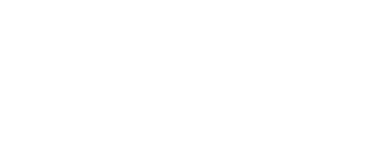
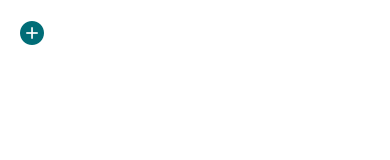
Before and after one commit to hollowayjenelle/notes-app, a React Native app: screen /Home in a window 390 px wide. Shown: the top 160 px of the page. Built offline with nearby package versions, Linux system fonts and the light colour scheme.

Commit message:
create Home Page

```diff
--- a/App.js
+++ b/App.js
@@ -1,4 +1,3 @@
-import "react-native-gesture-handler";
 import React, { useCallback } from "react";
 import { useFonts } from "expo-font";
 import * as SplashScreen from "expo-splash-screen";
@@ -6,6 +5,7 @@
 import { StyleSheet, Text, View } from "react-native";
 
 import { globalStyles } from "./styles/global";
+import Home from "./screens/Home";
 
 export default function App() {
   const [fontsLoaded, fontError] = useFonts({
@@ -22,7 +22,11 @@
   if (!fontsLoaded && !fontError) {
     return null;
   }
-  return <View style={styles.container} onLayout={onLayoutRootView}></View>;
+  return (
+    <View style={styles.container} onLayout={onLayoutRootView}>
+      <Home />
+    </View>
+  );
 }
 
 const styles = StyleSheet.create({
--- /dev/null
+++ b/screens/Home.js
@@ -0,0 +1,48 @@
+import React, { useState } from "react";
+import {
+  StyleSheet,
+  View,
+  Text,
+  TouchableOpacity,
+  Modal,
+  Keyboard,
+  TouchableWithoutFeedback,
+  FlatList,
+} from "react-native";
+
+import { AntDesign } from "@expo/vector-icons";
+
+import { globalStyles } from "../styles/global";
+
+const Home = () => {
+  const [modalOpen, setModalOpen] = useState(false);
+
+  const handleModal = () => {
+    setModalOpen((prevModalOpen) => !prevModalOpen);
+  };
+  return (
+    <View style={globalStyles.container}>
+      <Modal visible={modalOpen} animationType="slide">
+        <TouchableWithoutFeedback onPress={Keyboard.dismiss}>
+          <View style={globalStyles.container}>
+            <AntDesign
+              name="closecircle"
+              size={24}
+              color="#006d77"
+              onPress={handleModal}
+            />
+            <Text>Test Modal</Text>
+          </View>
+        </TouchableWithoutFeedback>
+      </Modal>
+      <AntDesign
+        name="pluscircle"
+        size={24}
+        color="#006d77"
+        onPress={handleModal}
+      />
+    </View>
+  );
+};
+
+export default Home;
```
